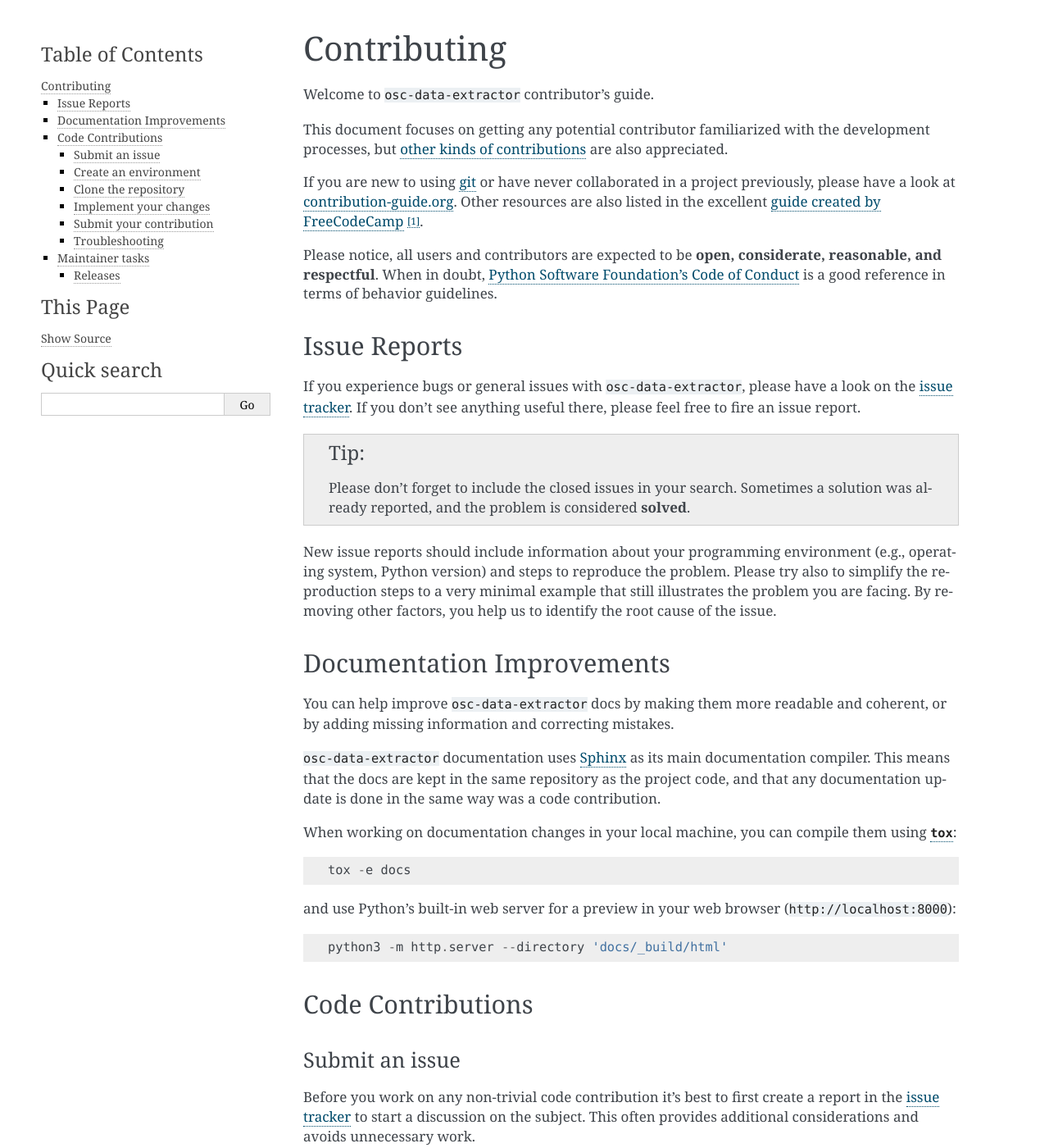
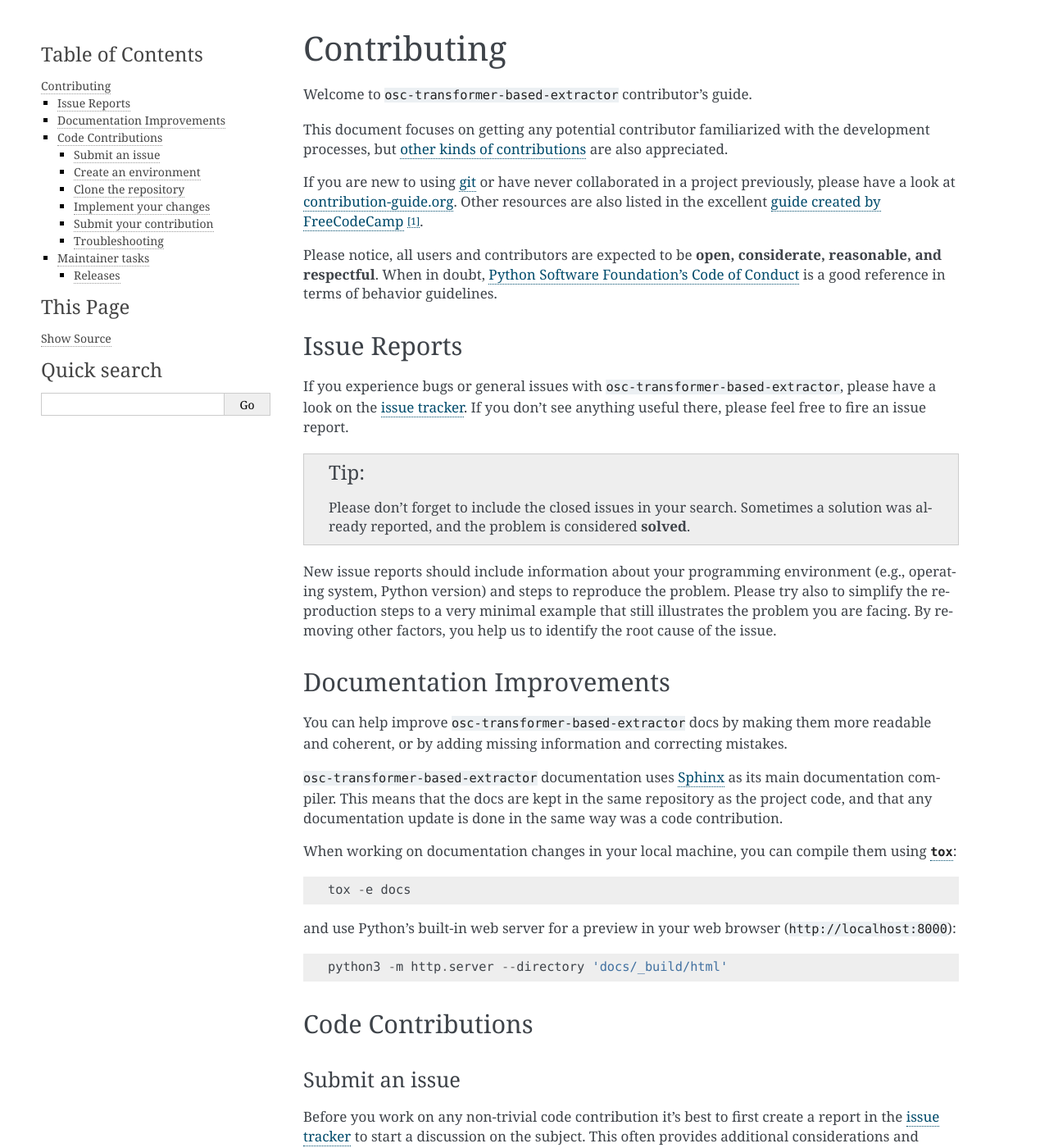
Before and after one commit to tanishq-ids/osc-transformer-based-extractor, a Sphinx documentation site: the page built from docs/contributing.rst, in a window 1280 px wide and 1400 px high. Shown: the whole window at 82% size. Built offline with Sphinx 7.4.7, drawn with Linux system fonts in a browser that asks for light colours; pages that are not in the unit, such as notebooks, are missing from menus; the version number is read from the project's files by our own code; some of the changed text lies outside the part shown.

Commit message:
Chore: Make template substitutions [skip ci]
Signed-off-by: Matthew Watkins <mwatkins@linuxfoundation.org>

```diff
--- a/CONTRIBUTING.rst
+++ b/CONTRIBUTING.rst
@@ -27,7 +27,7 @@
 Contributing
 ============
 
-Welcome to ``osc-data-extractor`` contributor's guide.
+Welcome to ``osc-transformer-based-extractor`` contributor's guide.
 
 This document focuses on getting any potential contributor familiarized
 with the development processes, but `other kinds of contributions`_ are also
@@ -46,7 +46,7 @@ guidelines.
 Issue Reports
 =============
 
-If you experience bugs or general issues with ``osc-data-extractor``, please have a look
+If you experience bugs or general issues with ``osc-transformer-based-extractor``, please have a look
 on the `issue tracker`_. If you don't see anything useful there, please feel
 free to fire an issue report.
 
@@ -65,10 +65,10 @@ you help us to identify the root cause of the issue.
 Documentation Improvements
 ==========================
 
-You can help improve ``osc-data-extractor`` docs by making them more readable and coherent, or
+You can help improve ``osc-transformer-based-extractor`` docs by making them more readable and coherent, or
 by adding missing information and correcting mistakes.
 
-``osc-data-extractor`` documentation uses Sphinx_ as its main documentation compiler.
+``osc-transformer-based-extractor`` documentation uses Sphinx_ as its main documentation compiler.
 This means that the docs are kept in the same repository as the project code, and
 that any documentation update is done in the same way was a code contribution.
 
@@ -80,7 +80,7 @@ that any documentation update is done in the same way was a code contribution.
 
    .. tip::
       Please notice that the `GitHub web interface`_ provides a quick way of
-      propose changes in ``osc-data-extractor``'s files. While this mechanism can
+      propose changes in ``osc-transformer-based-extractor``'s files. While this mechanism can
       be tricky for normal code contributions, it works perfectly fine for
       contributing to the docs, and can be quite handy.
 
@@ -131,8 +131,8 @@ This can easily be done via either |virtualenv|_::
 
 or Miniconda_::
 
-    conda create -n osc-data-extractor python=3 six virtualenv pytest pytest-cov
-    conda activate osc-data-extractor
+    conda create -n osc-transformer-based-extractor python=3 six virtualenv pytest pytest-cov
+    conda activate osc-transformer-based-extractor
 
 Clone the repository
 --------------------
@@ -142,8 +142,8 @@ Clone the repository
    page. This creates a copy of the code under your account on |the repository service|.
 #. Clone this copy to your local disk::
 
-    git clone git@github.com:YourLogin/osc-data-extractor.git
-    cd osc-data-extractor
+    git clone git@github.com:YourLogin/osc-transformer-based-extractor.git
+    cd osc-transformer-based-extractor
 
 #. You should run::
 
@@ -158,7 +158,7 @@ Clone the repository
     pip install pre-commit
     pre-commit install
 
-   ``osc-data-extractor`` comes with a lot of hooks configured to automatically help the
+   ``osc-transformer-based-extractor`` comes with a lot of hooks configured to automatically help the
    developer to check the code being written.
 
 Implement your changes
@@ -285,7 +285,7 @@ Releases
 
 If you are part of the group of maintainers and have correct user permissions
 on PyPI_, the following steps can be used to release a new version for
-``osc-data-extractor``:
+``osc-transformer-based-extractor``:
 
 #. Make sure all unit tests are successful.
 #. Tag the current commit on the main branch with a release tag, e.g., ``v1.2.3``.
@@ -314,8 +314,8 @@ on PyPI_, the following steps can be used to release a new version for
 .. |the repository service| replace:: GitHub
 .. |contribute button| replace:: "Create pull request"
 
-.. _repository: https://github.com/<USERNAME>/osc-data-extractor
-.. _issue tracker: https://github.com/<USERNAME>/osc-data-extractor/issues
+.. _repository: https://github.com/<USERNAME>/osc-transformer-based-extractor
+.. _issue tracker: https://github.com/<USERNAME>/osc-transformer-based-extractor/issues
 .. <-- end -->
 
 
--- a/docs/conf.py
+++ b/docs/conf.py
@@ -34,7 +34,7 @@ except ImportError:
     from sphinx import apidoc
 
 output_dir = os.path.join(__location__, "api")
-module_dir = os.path.join(__location__, "../src/osc_data_extractor")
+module_dir = os.path.join(__location__, "../src/osc_transformer_based_extractor")
 try:
     shutil.rmtree(output_dir)
 except FileNotFoundError:
@@ -87,7 +87,7 @@ source_suffix = ".rst"
 master_doc = "index"
 
 # General information about the project.
-project = "osc-data-extractor"
+project = "osc-transformer-based-extractor"
 copyright = "2023, Matthew Watkins"
 
 # The version info for the project you're documenting, acts as replacement for
@@ -99,7 +99,7 @@ copyright = "2023, Matthew Watkins"
 # If you don’t need the separation provided between version and release,
 # just set them both to the same value.
 try:
-    from osc_data_extractor import __version__ as version
+    from osc_transformer_based_extractor import __version__ as version
 except ImportError:
     version = ""
 
@@ -229,7 +229,7 @@ html_static_path = ["_static"]
 # html_file_suffix = None
 
 # Output file base name for HTML help builder.
-htmlhelp_basename = "osc-data-extractor-doc"
+htmlhelp_basename = "osc-transformer-based-extractor-doc"
 
 
 # -- Options for LaTeX output ------------------------------------------------
@@ -246,7 +246,7 @@ latex_elements = {
 # Grouping the document tree into LaTeX files. List of tuples
 # (source start file, target name, title, author, documentclass [howto/manual]).
 latex_documents = [
-    ("index", "user_guide.tex", "osc-data-extractor Documentation", "Matthew Watkins", "manual")
+    ("index", "user_guide.tex", "osc-transformer-based-extractor Documentation", "Matthew Watkins", "manual")
 ]
 
 # The name of an image file (relative to this directory) to place at the top of
--- a/docs/index.rst
+++ b/docs/index.rst
@@ -1,8 +1,8 @@
 ==================
-osc-data-extractor
+osc-transformer-based-extractor
 ==================
 
-This is the documentation of **osc-data-extractor**.
+This is the documentation of **osc-transformer-based-extractor**.
 
 .. note::
 
--- a/pyproject.toml
+++ b/pyproject.toml
@@ -42,7 +42,7 @@ build-backend = "pdm.backend"
 license-files = ["LICENSES.txt"]
 
 [project.scripts]
-osc-transformer-based-extractor = "osc_data_extractor.skeleton:run"
+osc-transformer-based-extractor = "osc_transformer_based_extractor.skeleton:run"
 
 [project.optional-dependencies]
   dev = [
--- a/src/osc_data_extractor/__init__.py
+++ b/src/osc_data_extractor/__init__.py
@@ -8,7 +8,7 @@ else:
 
 try:
     # Change here if project is renamed and does not equal the package name
-    dist_name = "osc-data-extractor"
+    dist_name = "osc-transformer-based-extractor"
     __version__ = version(dist_name)
 except PackageNotFoundError:  # pragma: no cover
     __version__ = "unknown"
```
Also changed, not shown: README.rst (+6 -6 lines), 5 other files.
